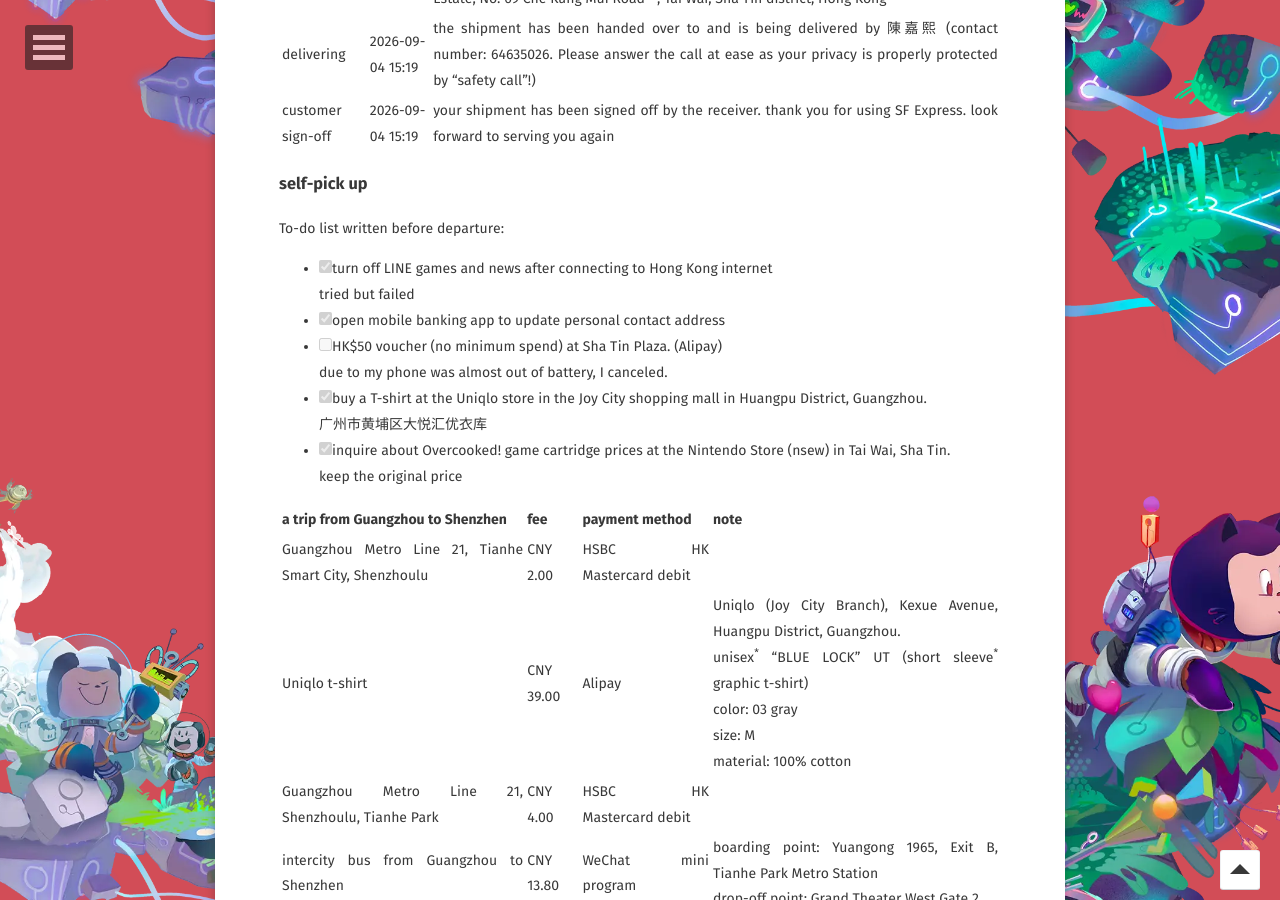
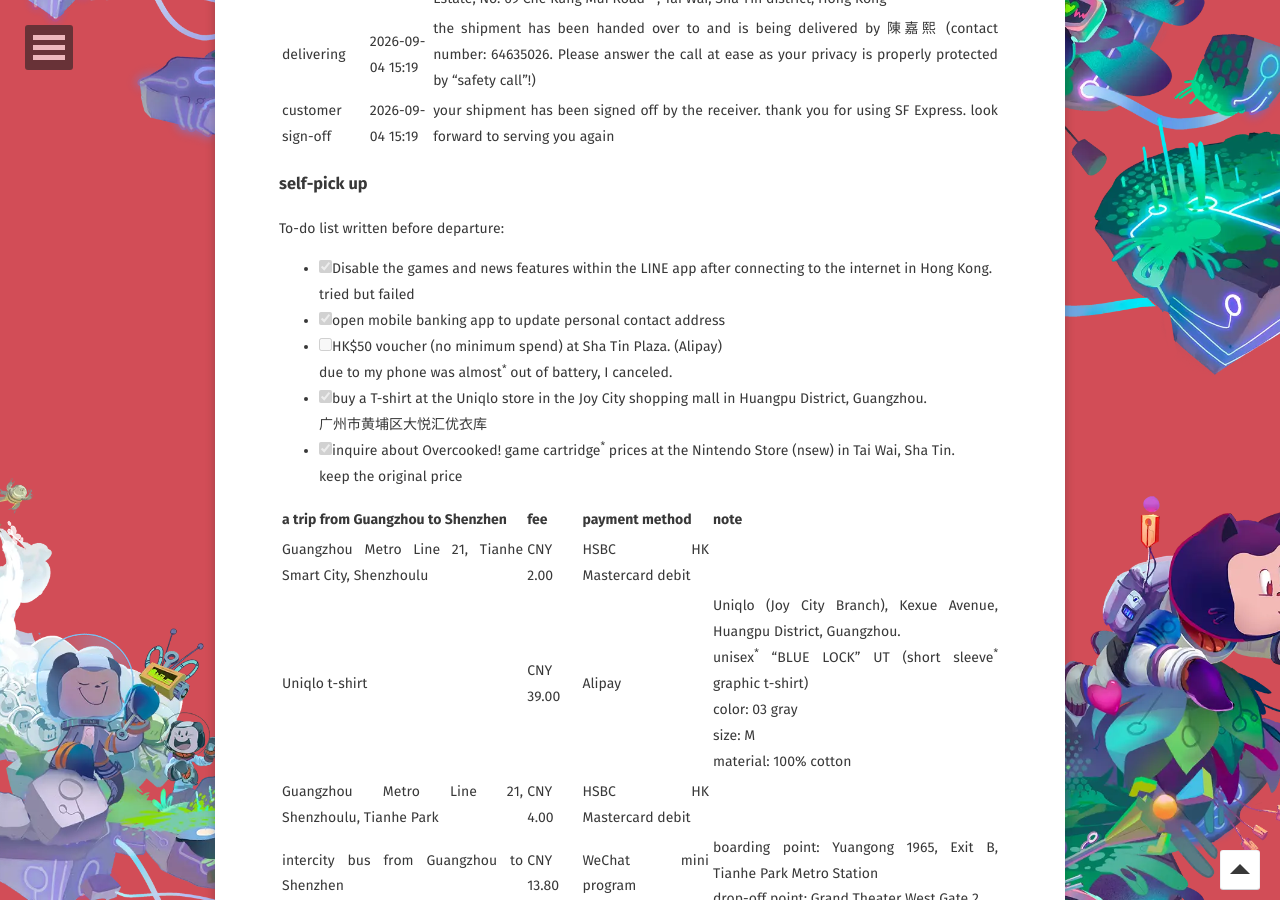
Before and after one commit to WebPavel/WebPavel.github.io, a Jekyll site: the page built from _posts/2026-08-31-purchase-Switch2-from-Nintendo-Store-in-Hong-Kong.md, in a window 1280 px wide and 900 px high, scrolled down 4114 px. Built offline with Jekyll 4.4.1, drawn with Linux system fonts in a browser that asks for light colours; some web fonts are replaced; comment, search, counter and statistics services are not loaded; some of the changed text lies outside the part shown.

Commit message:
feat: supplement more translation information

```diff
--- a/_posts/2026-08-31-purchase-Switch2-from-Nintendo-Store-in-Hong-Kong.md
+++ b/_posts/2026-08-31-purchase-Switch2-from-Nintendo-Store-in-Hong-Kong.md
@@ -123,11 +123,11 @@ Nintendo Switch 2 is scheduled to begin shipping on September 1, 2026.
 
 To-do list written before departure:
 
-- [x] turn off LINE games and news after connecting to Hong Kong internet <br/> tried but failed
+- [x] Disable the games and news features within the LINE app after connecting to the internet in Hong Kong.<br/> tried but failed
 - [x] open mobile banking app to update personal contact address
-- [ ] HK$50 voucher (no minimum spend) at Sha Tin Plaza. (Alipay) <br/>due to my phone was almost out of battery, I canceled.
+- [ ] HK$50 voucher (no minimum spend) at Sha Tin Plaza. (Alipay) <br/>due to my phone was almost<sup>*</sup> out of battery, I canceled.
 - [x] buy a T-shirt at the Uniqlo store in the Joy City shopping mall in Huangpu District, Guangzhou.<br/>广州市黄埔区大悦汇优衣库
-- [x] inquire about Overcooked! game cartridge prices at the Nintendo Store (nsew) in Tai Wai, Sha Tin. <br/> keep the original price
+- [x] inquire about Overcooked! game cartridge<sup>*</sup> prices at the Nintendo Store (nsew) in Tai Wai, Sha Tin. <br/> keep the original price
 
 | a trip from Guangzhou to Shenzhen                       | fee       | payment method           | note                                                                                                                                                                                                            |
 |---------------------------------------------------------|-----------|--------------------------|-----------------------------------------------------------------------------------------------------------------------------------------------------------------------------------------------------------------|
@@ -271,6 +272,9 @@ Hong Kong is administratively divided into three areas: Hong Kong Island, Kowloo
 >   However, in the afternoon, I had a package to receive from Hong Kong to Sha Tin District.
 > - estate: a large area of land in the country which is owned by a person, family, or organization. 庄园；地产；大片私有土地<br/>
 >   all the money and property that they leave behind them when someone die. 遗产
+> - almost: [ADV] you use `almost` to indicate that something is not completely the case but is nearly the case. 几乎;差不多 [Adverb before verb]
+> - cartridge: [N-Count] a `cartridge` is a metal or cardboard tube containing a bullet and an explosive substance. Cartridges are used in guns. 弹壳;弹药筒<br/>
+> [N-Count] a `cartridge` is part of a machine or device that can be easily removed and replaced when it is worn out or empty. (机器、设备等可更换使用的)盒,筒
 > - unisex: is used to describe things, usually clothes or places, which are designed for use by both men and women rather than by only one sex. 不分男女的；男女通用的
 > - sleeve: of a coat, shirt, or other item of clothing are the parts that cover your arms. 袖子
 > - CITIC: 中国国际信托投资公司, China international trust and investment corporation.
```
Also changed, not shown: other parts of _posts/2026-08-31-purchase-Switch2-from-Nintendo-Store-in-Hong-Kong.md (+1 -0 lines).
